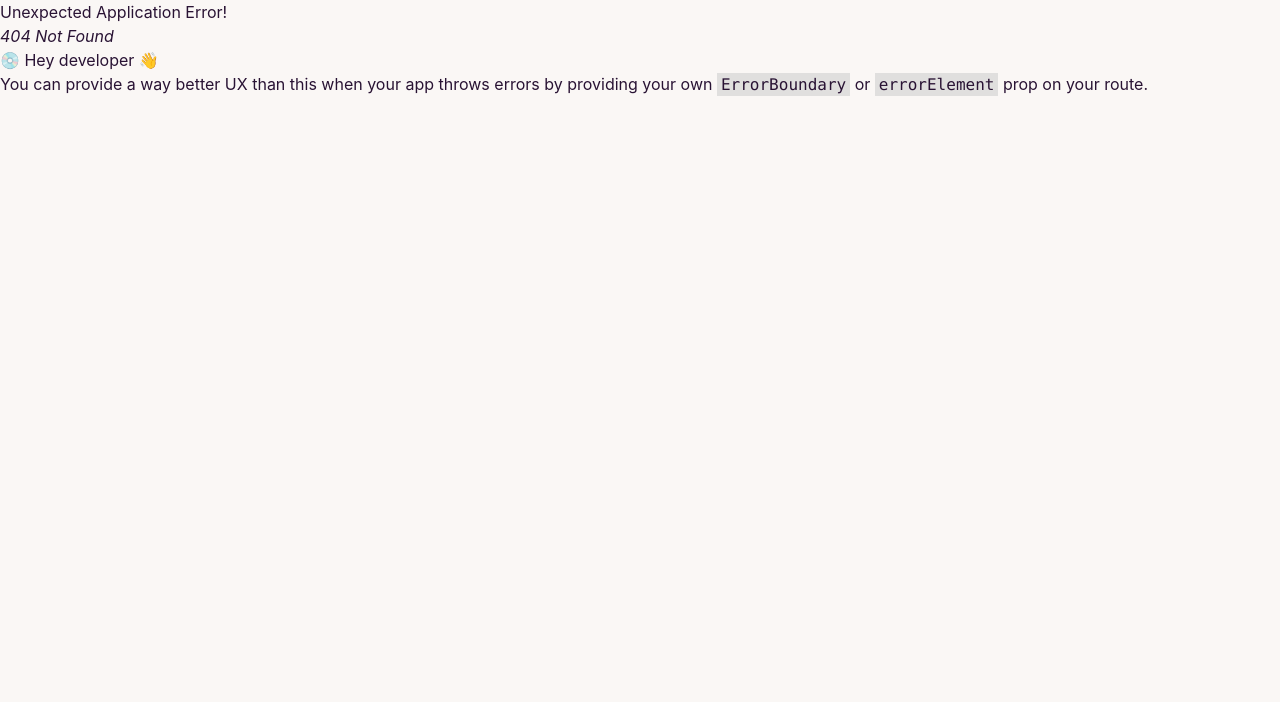
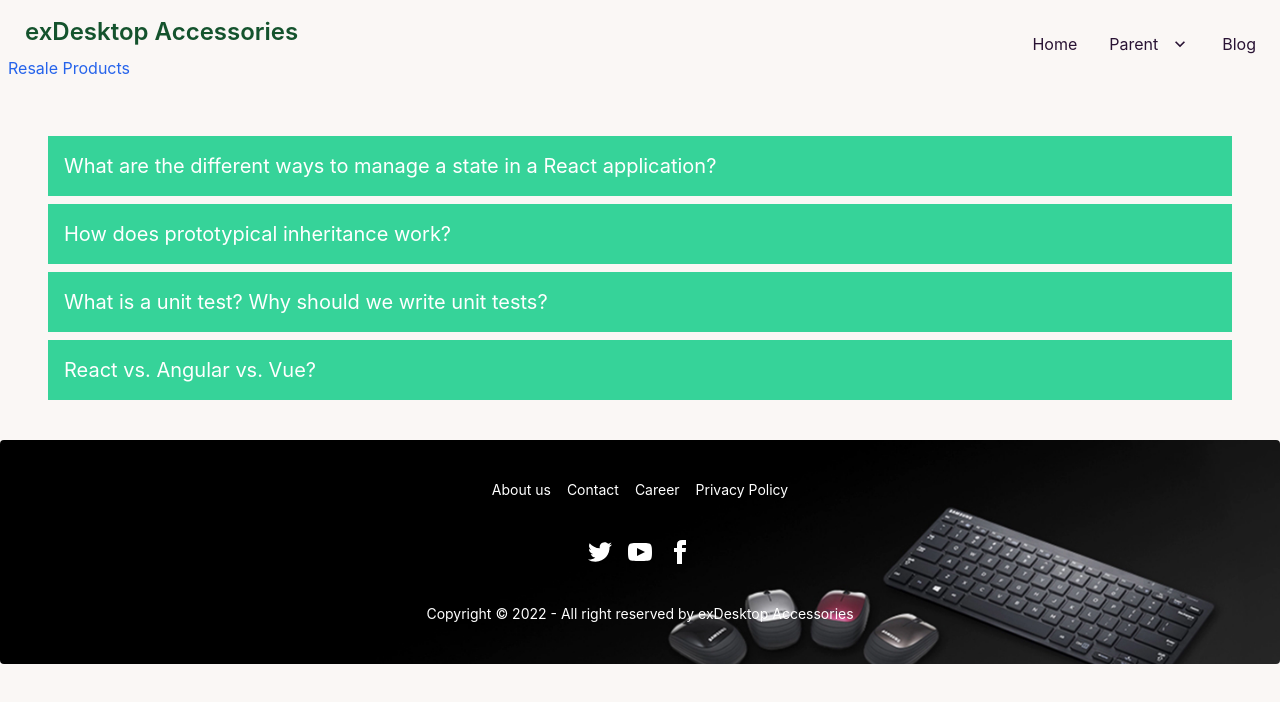
Before and after one commit to mostafizur610/recycle-client, a React (Create React App) app: page /blogs in a window 1280 px wide. Before the commit this address had no page. Shown: the top 702 px of the page. Built offline with nearby package versions, Linux system fonts and the light colour scheme.

Commit message:
added blogs section

```diff
--- /dev/null
+++ b/src/Pages/Blogs/Blogs.js
@@ -0,0 +1,94 @@
+import React from 'react';
+import faq2 from '../../assets/faq/q2.png'
+import faq4 from '../../assets/faq/q4.png'
+
+const Blogs = () => {
+    return (
+        <div className='rounded-xl'>
+            <div className="collapse px-12 pt-12">
+                <input type="checkbox" className="peer" />
+                <div className="collapse-title bg-success text-white text-xl">
+                    What are the different ways to manage a state in a React application?
+                </div>
+                <div className="collapse-content bg-primary text-white-content peer-checked:bg-secondary peer-checked:text-secondary-content">
+                    <p>The Four Kinds of React State to Manage
+                        When we talk about state in our applications, it’s important to be clear about what types of state actually matter.
+
+                        There are four main types of state you need to properly manage in your React apps: <br />
+
+                        1. Local state
+                        2. Global state
+                        3. Server state
+                        4. URL state <br />
+                        Let's cover each of these in detail: <br />
+
+                        Local (UI) state – Local state is data we manage in one or another component.
+
+                        Local state is most often managed in React using the useState hook.
+
+                        For example, local state would be needed to show or hide a modal component or to track values for a form component, such as form submission, when the form is disabled and the values of a form’s inputs.
+
+                        Global (UI) state – Global state is data we manage across multiple components.
+
+                        Global state is necessary when we want to get and update data anywhere in our app, or in multiple components at least.
+
+                        A common example of global state is authenticated user state. If a user is logged into our app, it is necessary to get and change their data throughout our application.
+
+                        Sometimes state we think should be local might become global.
+
+                        Server state – Data that comes from an external server that must be integrated with our UI state.
+
+                        Server state is a simple concept, but can be hard to manage alongside all of our local and global UI state.
+
+                        There are several pieces of state that must be managed every time you fetch or update data from an external server, including loading and error state.
+
+                        Fortunately there are tools such as SWR and React Query that make managing server state much easier.
+
+                        URL state – Data that exists on our URLs, including the pathname and query parameters.
+
+                        URL state is often missing as a category of state, but it is an important one.
+                        In many cases, a lot of major parts of our application rely upon accessing URL state. Try to imagine building a blog without being able to fetch a post based off of its slug or id that is located in the URL!
+
+                        There are undoubtedly more pieces of state that we could identify, but these are the major categories worth focusing on for most applications you build.</p>
+                </div>
+            </div>
+
+            <div className="collapse px-12 pt-2">
+                <input type="checkbox" className="peer" />
+                <div className="collapse-title bg-success text-white text-xl">
+                    How does prototypical inheritance work?
+                </div>
+                <div className="collapse-content bg-primary text-white-content peer-checked:bg-secondary peer-checked:text-secondary-content">
+                    <p>The Prototypal Inheritance is a feature in javascript used to add methods and properties in objects. It is a method by which an object can inherit the properties and methods of another object. Traditionally, in order to get and set the [[Prototype]] of an object, we use Object.getPrototypeOf and Object.</p> <br />
+                    <img src={faq2} alt="" />
+                </div>
+            </div>
+
+            <div className="collapse px-12 pt-2">
+                <input type="checkbox" className="peer" />
+                <div className="collapse-title bg-success text-white text-xl">
+                    What is a unit test? Why should we write unit tests?
+                </div>
+                <div className="collapse-content bg-primary text-white-content peer-checked:bg-secondary peer-checked:text-secondary-content">
+                    <p>Unit Testing is a type of software testing where individual units or components of a software are tested. The purpose is to validate that each unit of the software code performs as expected. Unit Testing is done during the development (coding phase) of an application by the developers. Unit Tests isolate a section of code and verify its correctness. A unit may be an individual function, method, procedure, module, or object. <br />
+
+                        In SDLC, STLC, V Model, Unit testing is first level of testing done before integration testing. Unit testing is a WhiteBox testing technique that is usually performed by the developer. Though, in a practical world due to time crunch or reluctance of developers to tests, QA engineers also do unit testing.</p> <br />
+                    <p>
+                        Well-written unit tests act as documentation for your code. Any developer can quickly look at your tests and know the purpose of your functions. It simplifies the debugging process. Unit testing is an integral part of extreme programming</p>
+                </div>
+            </div>
+            <div className="collapse px-12 pt-2">
+                <input type="checkbox" className="peer" />
+                <div className="collapse-title bg-success text-white text-xl">
+                    React vs. Angular vs. Vue?
+                </div>
+                <div className="collapse-content bg-primary text-white-content peer-checked:bg-secondary peer-checked:text-secondary-content">
+                    <p>Vue provides higher customizability and hence is easier to learn than Angular or React. Further, Vue has an overlap with Angular and React with respect to their functionality like the use of components. Hence, the transition to Vue from either of the two is an easy option.</p> <br />
+                    <img src={faq4} alt="" />
+                </div>
+            </div>
+        </div>
+    );
+};
+
+export default Blogs;
--- a/src/Pages/shared/Footer/Footer.js
+++ b/src/Pages/shared/Footer/Footer.js
@@ -4,9 +4,7 @@ import footer from '../../../assets/footer/f.jpg'
 
 const Footer = () => {
     return (
-
-        <footer className="footer footer-center p-10 text-white rounded"
-
+        <footer className="footer footer-center p-10 text-white rounded mt-10"
             style={{
                 background: `url(${footer})`,
                 backgroundSize: 'cover'
--- a/src/Pages/shared/NavigationBar/NavigationBar.js
+++ b/src/Pages/shared/NavigationBar/NavigationBar.js
@@ -1,9 +1,28 @@
 import React from 'react';
+import { Link } from 'react-router-dom';
 
 const NavigationBar = () => {
     return (
-        <div>
-            <h1>Navbar</h1>
+        <div className="navbar shadow-slate-900">
+            <div className="flex-1">
+                <Link to='/' ><span className="btn btn-ghost normal-case text-2xl text-green-900">exDesktop Accessories </span> <span className='text-blue-600'> <br /> Resale Products</span></Link>
+            </div>
+            <div className="flex-none">
+                <ul className="menu menu-horizontal p-0">
+                    <li><Link to='/'>Home</Link></li>
+                    <li tabIndex={0}>
+                        <a>
+                            Parent
+                            <svg className="fill-current" xmlns="http://www.w3.org/2000/svg" width="20" height="20" viewBox="0 0 24 24"><path d="M7.41,8.58L12,13.17L16.59,8.58L18,10L12,16L6,10L7.41,8.58Z" /></svg>
+                        </a>
+                        <ul className="p-2 bg-base-100">
+                            <li><a>Submenu 1</a></li>
+                            <li><a>Submenu 2</a></li>
+                        </ul>
+                    </li>
+                    <li><Link to='/blogs'>Blog</Link></li>
+                </ul>
+            </div>
         </div>
     );
 };
--- a/src/Routes/Routes/Routes.js
+++ b/src/Routes/Routes/Routes.js
@@ -1,5 +1,6 @@
 import { createBrowserRouter } from "react-router-dom"
 import Main from "../../Layout/Main/Main"
+import Blogs from "../../Pages/Blogs/Blogs"
 import Home from "../../Pages/Home/Home/Home"
 
 const router = createBrowserRouter([
@@ -10,6 +11,10 @@ const router = createBrowserRouter([
             {
                 path: '/',
                 element: <Home></Home>
+            },
+            {
+                path: '/blogs',
+                element: <Blogs></Blogs>
             }
 
         ]
```
Also changed, not shown: src/assets/faq/q2.png (added), src/assets/faq/q4.png (added).
